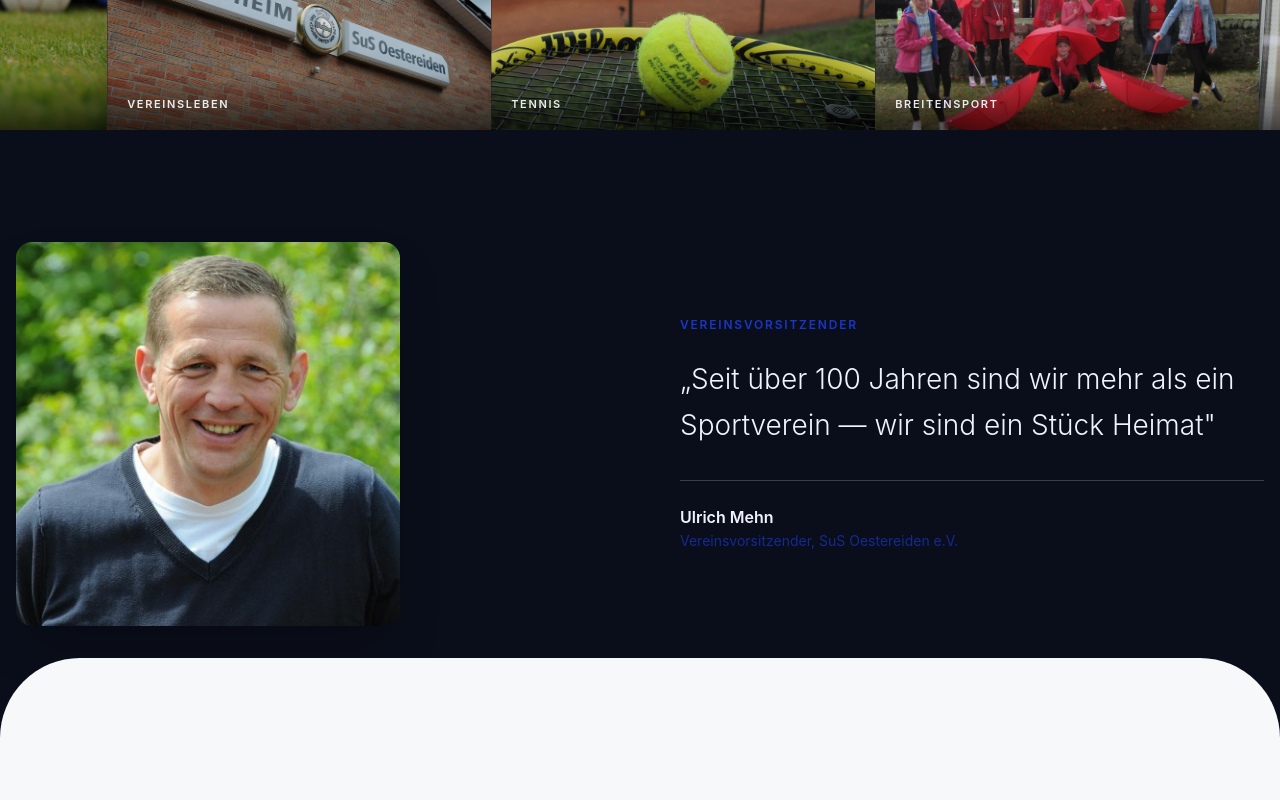
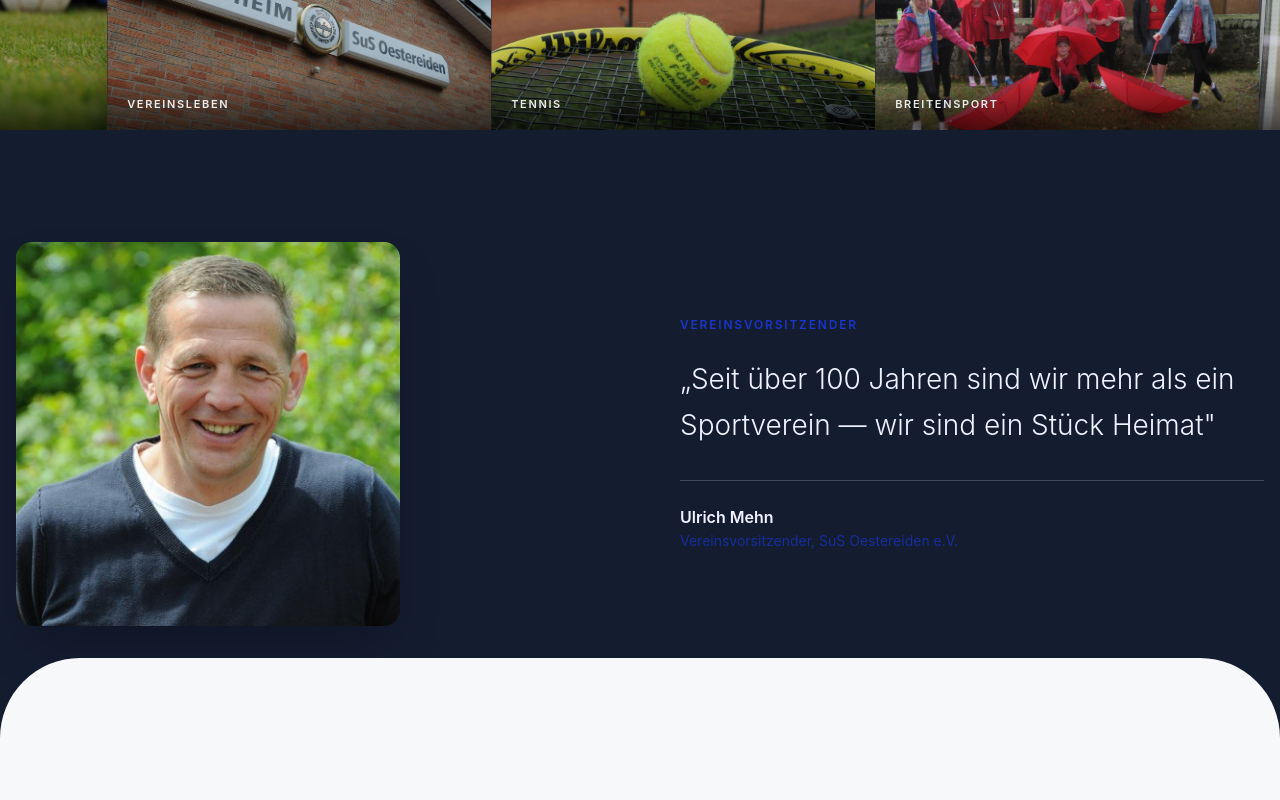
Before and after one commit to nilsworm/Website-Oestereiden, a Next.js app: page / in a window 1280 px wide. Shown: the part 2500-3300 px from the top of the page. Built offline with nearby package versions, Linux system fonts and the light colour scheme.

Commit message:
fix(home): stop double-animating revealed headings, unify the dark seam

```diff
--- a/src/app/page.tsx
+++ b/src/app/page.tsx
@@ -50,10 +50,8 @@ export default function HomePage() {
       {/* Aktuelles */}
       <section className="page-surface-muted clip-lg section-pad">
         <div className="max-w-7xl mx-auto w-full px-4">
-          <FadeIn>
           <p className="eyebrow mb-3">Aktuell</p>
           <RevealText as="h2" className="section-title mb-10">Termine &amp; Neuigkeiten</RevealText>
-          </FadeIn>
         </div>
         {/* Mobile: horizontaler Scroll */}
         <div className="md:hidden flex gap-4 overflow-x-auto px-4 pb-4 snap-x snap-mandatory">
@@ -77,11 +75,12 @@ export default function HomePage() {
       <section className="px-4 page-surface section-pad">
         <div className="max-w-7xl mx-auto w-full">
           <div className="grid grid-cols-1 md:grid-cols-2 gap-16 items-center">
-            <FadeIn>
+            <div>
               <p className="eyebrow mb-3">Der Verein</p>
               <RevealText as="h2" className="section-title mb-6">
                 Seit über 100 Jahren für die Region
               </RevealText>
+              <FadeIn>
                 <p className="text-secondary leading-relaxed mb-4 text-lg">
                   Der Spiel- und Sportverein Oestereiden e.V. wurde 1922 gegründet und ist heute mit
                   über 860 Mitgliedern der größte Verein im Stadtgebiet Rüthen.
@@ -90,6 +89,7 @@ export default function HomePage() {
                   Mit vier aktiven Abteilungen bieten wir Sport und Gemeinschaft für jedes Alter.
                 </p>
               </FadeIn>
+            </div>
             <AnimatedStats />
           </div>
         </div>
@@ -138,10 +138,8 @@ export default function HomePage() {
       {/* Vorstand */}
       <section className="px-4 page-surface section-pad">
         <div className="max-w-5xl mx-auto w-full">
-          <FadeIn>
           <p className="eyebrow mb-2">Team</p>
           <RevealText as="h2" className="text-[clamp(22px,3vw,36px)] font-bold text-ui-text mb-10">Vereinsvorstand</RevealText>
-          </FadeIn>
           {/* Mobile: horizontaler Scroll */}
           <div className="md:hidden flex gap-6 overflow-x-auto pb-4 snap-x">
             {mainBoard.map(member => (
--- a/src/components/sections/QuoteSection.tsx
+++ b/src/components/sections/QuoteSection.tsx
@@ -5,7 +5,7 @@ import FadeIn from '@/components/motion/FadeIn'
 
 export default function QuoteSection() {
   return (
-    <section className="py-20 md:py-28 px-4 bg-[#0a0e1a] flex items-center">
+    <section className="py-20 md:py-28 px-4 section-dark flex items-center">
       <div className="max-w-7xl mx-auto w-full">
 
         {/* Mobile: kleines rundes Foto zentriert + Zitat darunter */}
```
Lines whose indentation alone changed are shown as unchanged.
